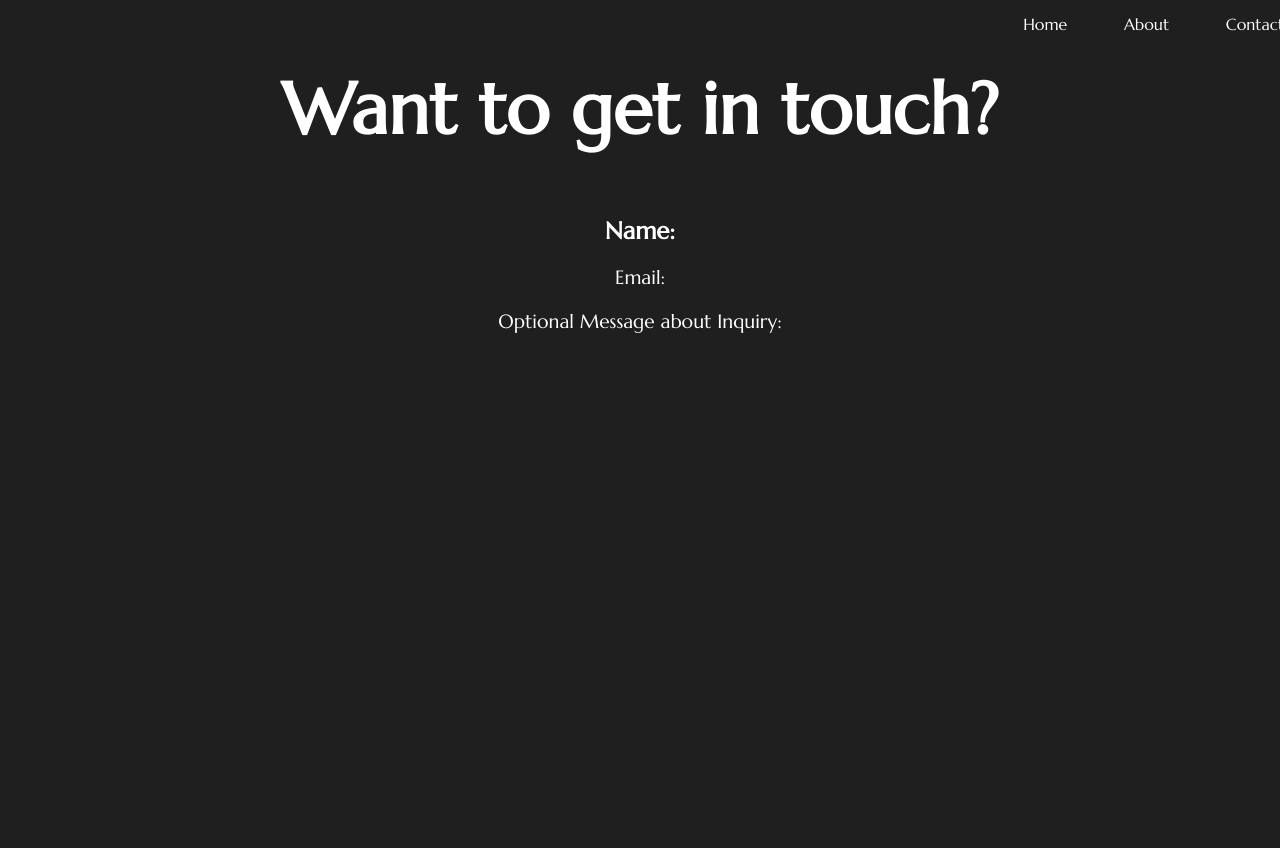
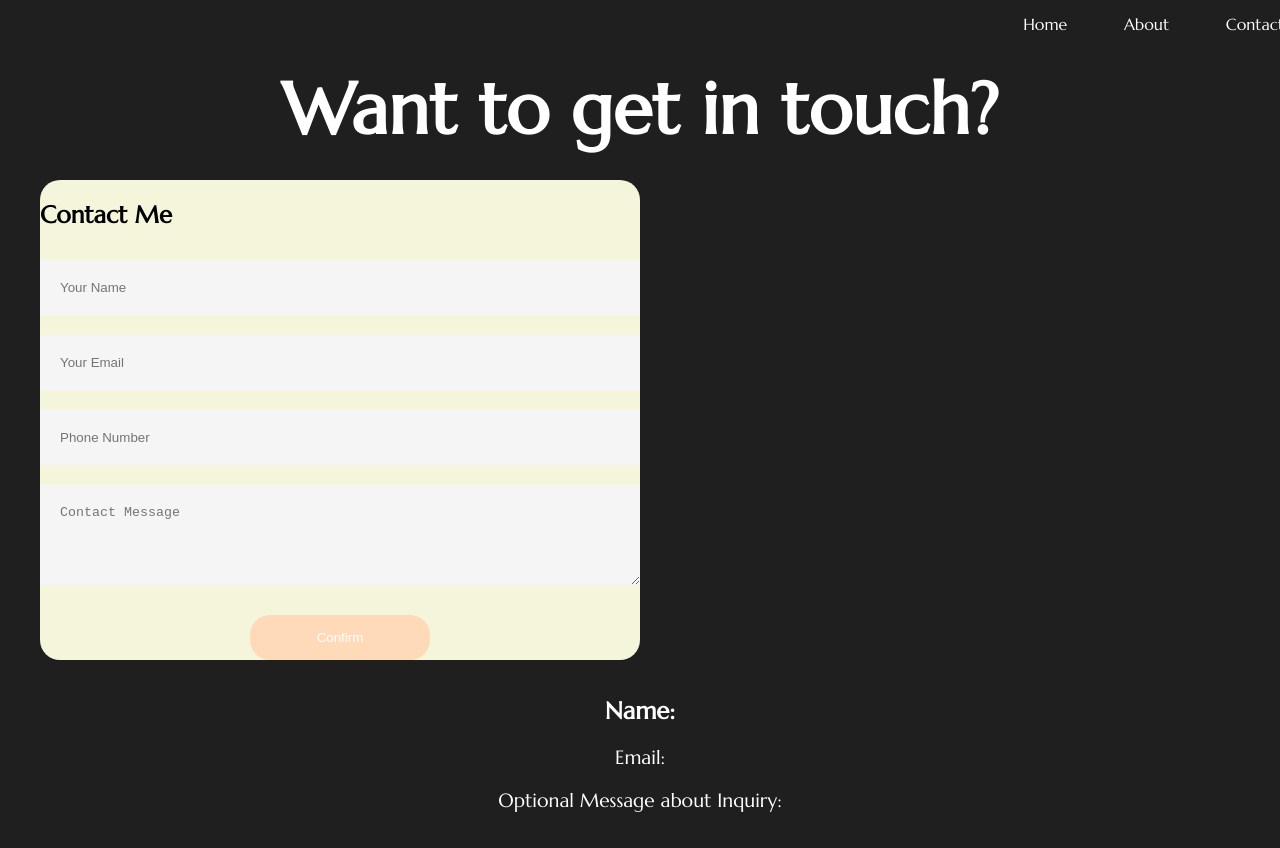
Before and after one commit to Vig25nesh/web-development-project, a plain HTML site: page contact.html in a window 1280 px wide. Shown: the top 848 px of the page. Before the commit the page ends 800 px from the top, so only its background shows below. Drawn offline with Linux system fonts and the light colour scheme.

Commit message:
Added form for contact page

```diff
--- a/contact.html
+++ b/contact.html
@@ -21,6 +21,17 @@
         <a href="contact.html">Contact</a>
     </nav>
 
+    <div class="container">
+        <form>
+            <h2>Contact Me</h2>
+            <input type ="text" id="Name" placeholder="Your Name" required>
+            <input type ="email" id="email" placeholder="Your Email" required>
+            <input type ="text" id="phone" placeholder="Phone Number" required>
+            <textarea id="message" rows="4" placeholder="Contact Message"></textarea>
+            <button type="submit">Confirm</button>
+        </form>
+    </div>
+
     <section>
         <h2>Name: </h2>
         <p>Email:</p>
--- a/style.css
+++ b/style.css
@@ -49,6 +49,41 @@ h1 {
     margin-bottom: 10px;
 }
 
+form{
+    background: beige;
+    display: flex;
+    flex-direction: column;
+    width: 90%;
+    max-width: 600px;
+    border-radius: 20px;
+}
+
+form h2{
+    color: black;
+    font-weight: 800;
+    margin-bottom: 20px;
+}
+
+form input, form textarea{
+    border: 0;
+    margin: 10px 0;
+    padding: 20px;
+    outline: none;
+    background: whitesmoke;
+}
+
+form button{
+    padding: 15px;
+    background: peachpuff;
+    color: white;
+    border: 0;
+    outline: none;
+    cursor: pointer;
+    width: 180px;
+    margin: 20px auto 0;
+    border-radius: 20px;
+}
+
 h2 {
     font-size: 1.5em;
     margin-bottom: 10px;
```
